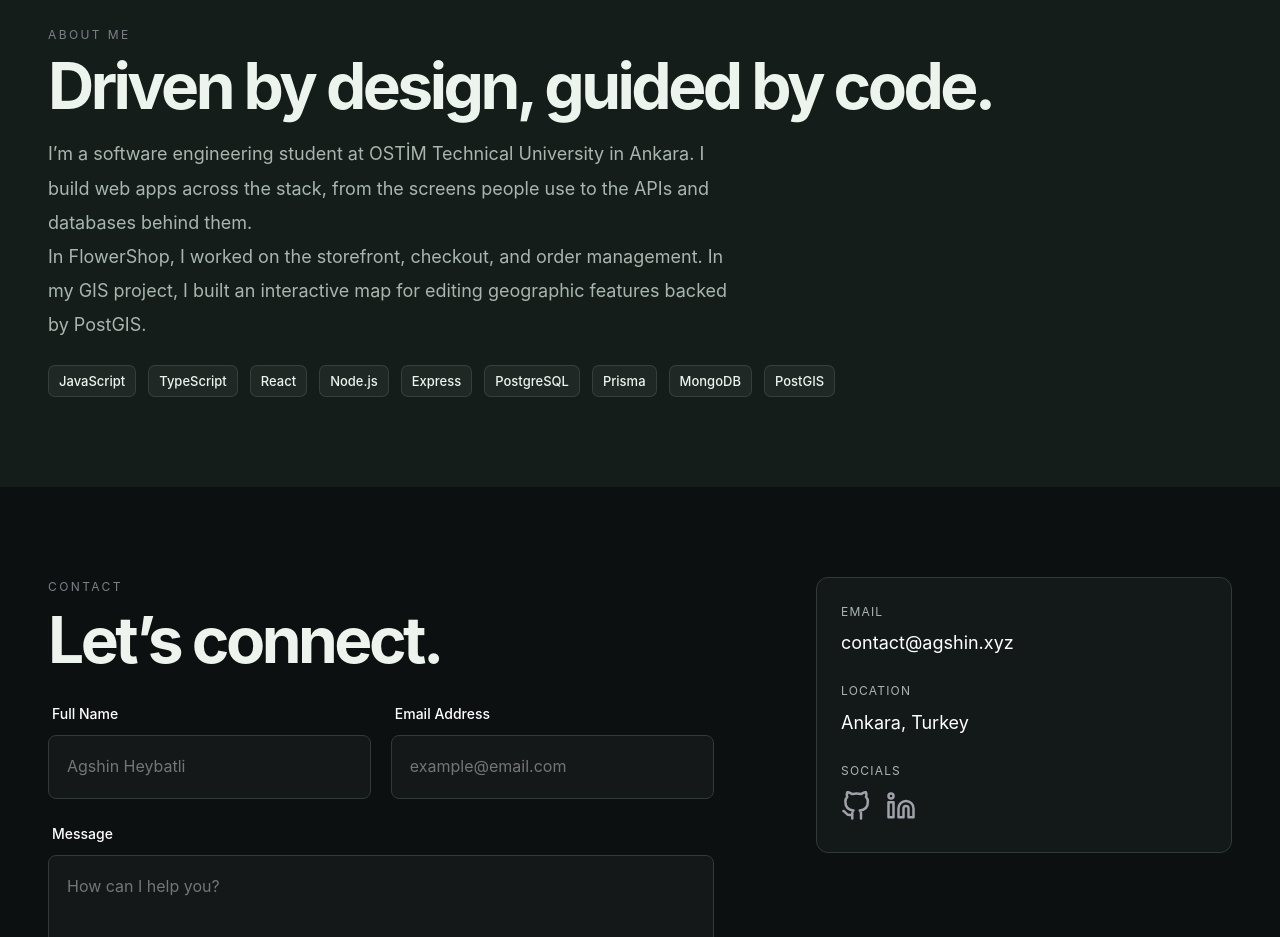
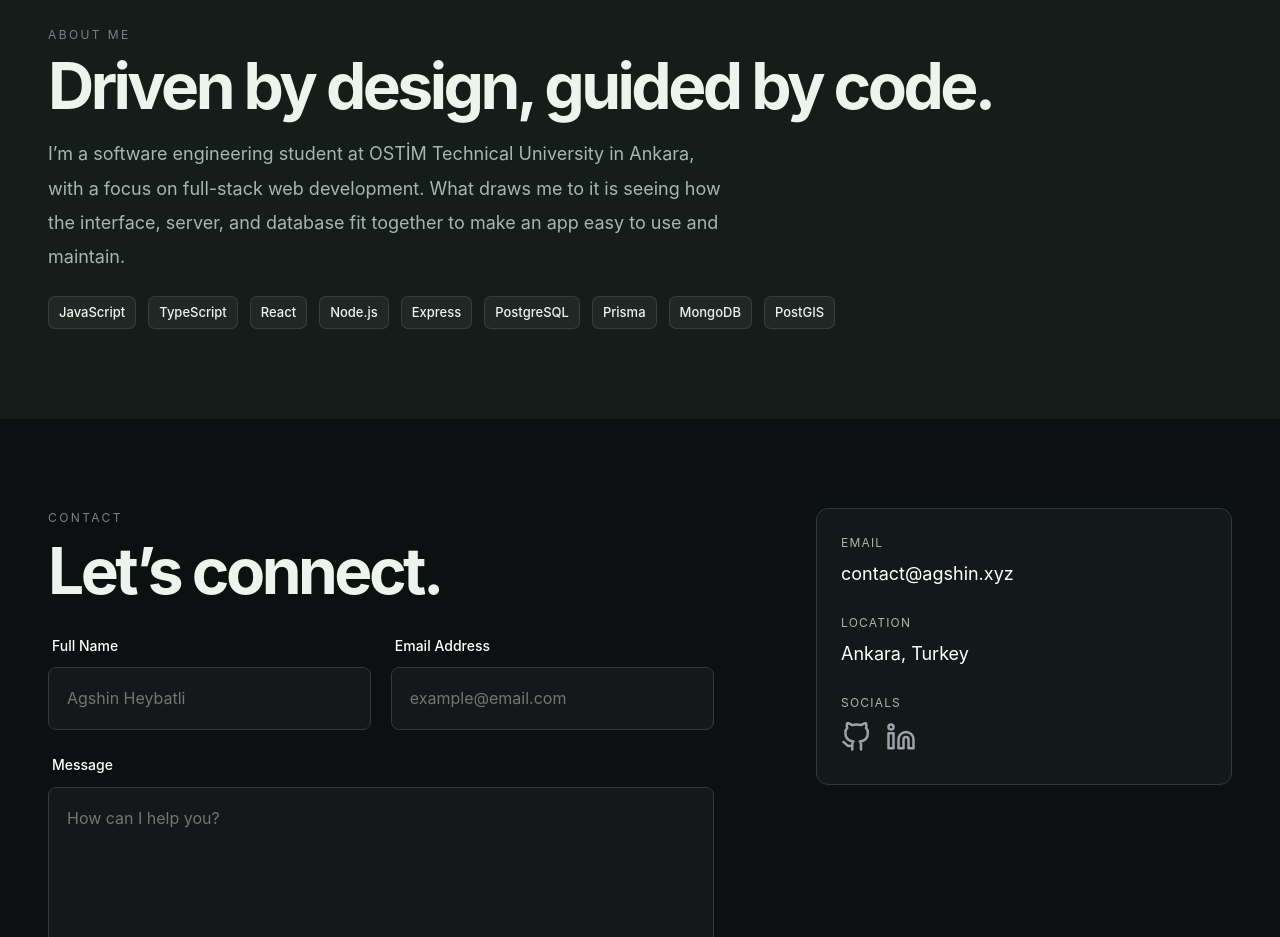
Before and after one commit to 4gshin/personal-portfolio, a React (Vite) app: page / in a window 1280 px wide. Shown: the part 1120-2057 px from the top of the page. Built offline with nearby package versions, Linux system fonts and the light colour scheme; no server answers.

Commit message:
Keep the About section focused on the author

```diff
--- a/src/App.jsx
+++ b/src/App.jsx
@@ -133,8 +133,7 @@ const Home = () => {
               <p className="section-kicker">About Me</p>
               <h2 className="about-title-lg">Driven by design, guided by code.</h2>
               <div className="about-description-lg">
-                <p>I’m a software engineering student at OSTİM Technical University in Ankara. I build web apps across the stack, from the screens people use to the APIs and databases behind them.</p>
-                <p>In FlowerShop, I worked on the storefront, checkout, and order management. In my GIS project, I built an interactive map for editing geographic features backed by PostGIS.</p>
+                <p>I’m a software engineering student at OSTİM Technical University in Ankara, with a focus on full-stack web development. What draws me to it is seeing how the interface, server, and database fit together to make an app easy to use and maintain.</p>
               </div>
               <div className="stack-wrap-lg">
                 {CORE_STACK.map(technology => (
```
